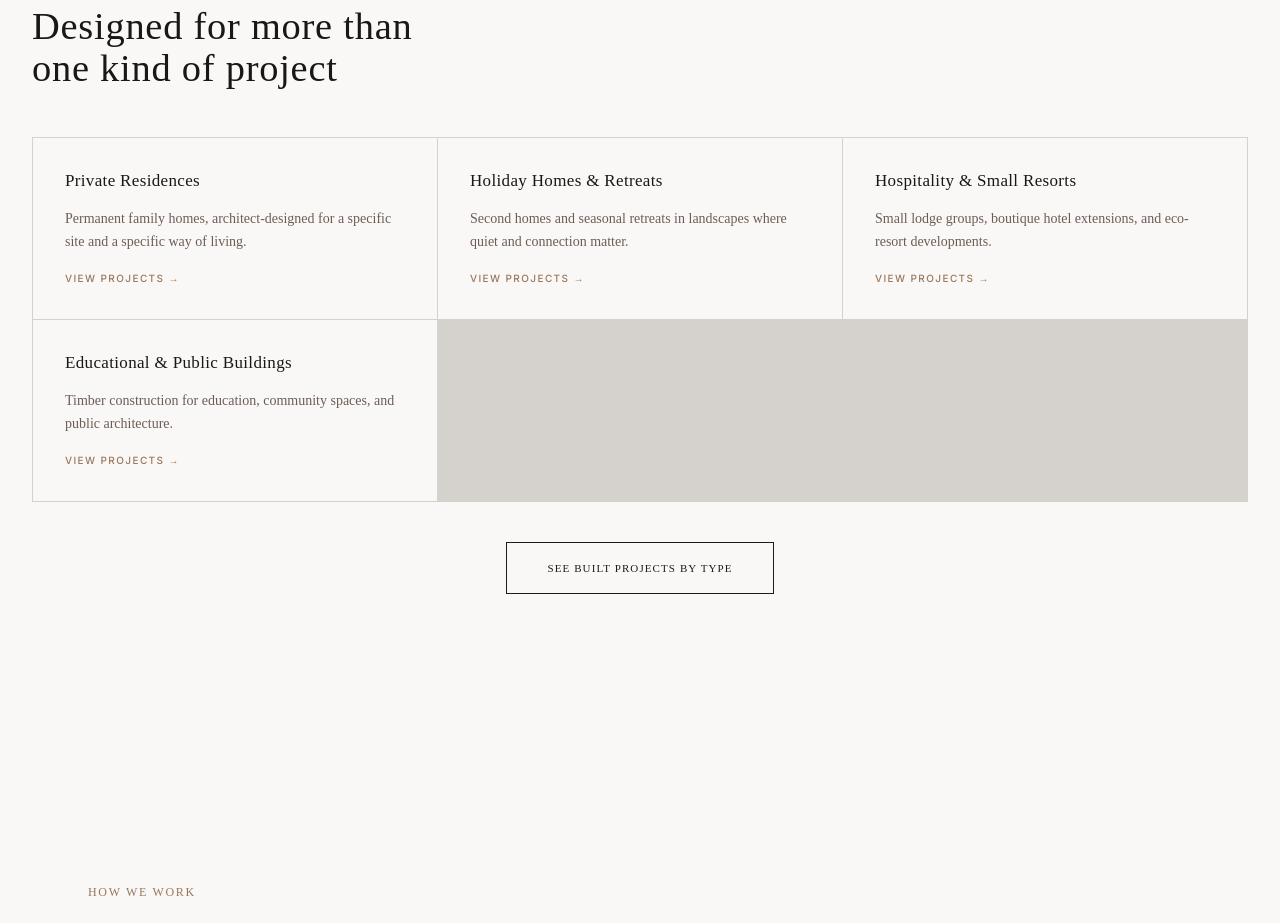
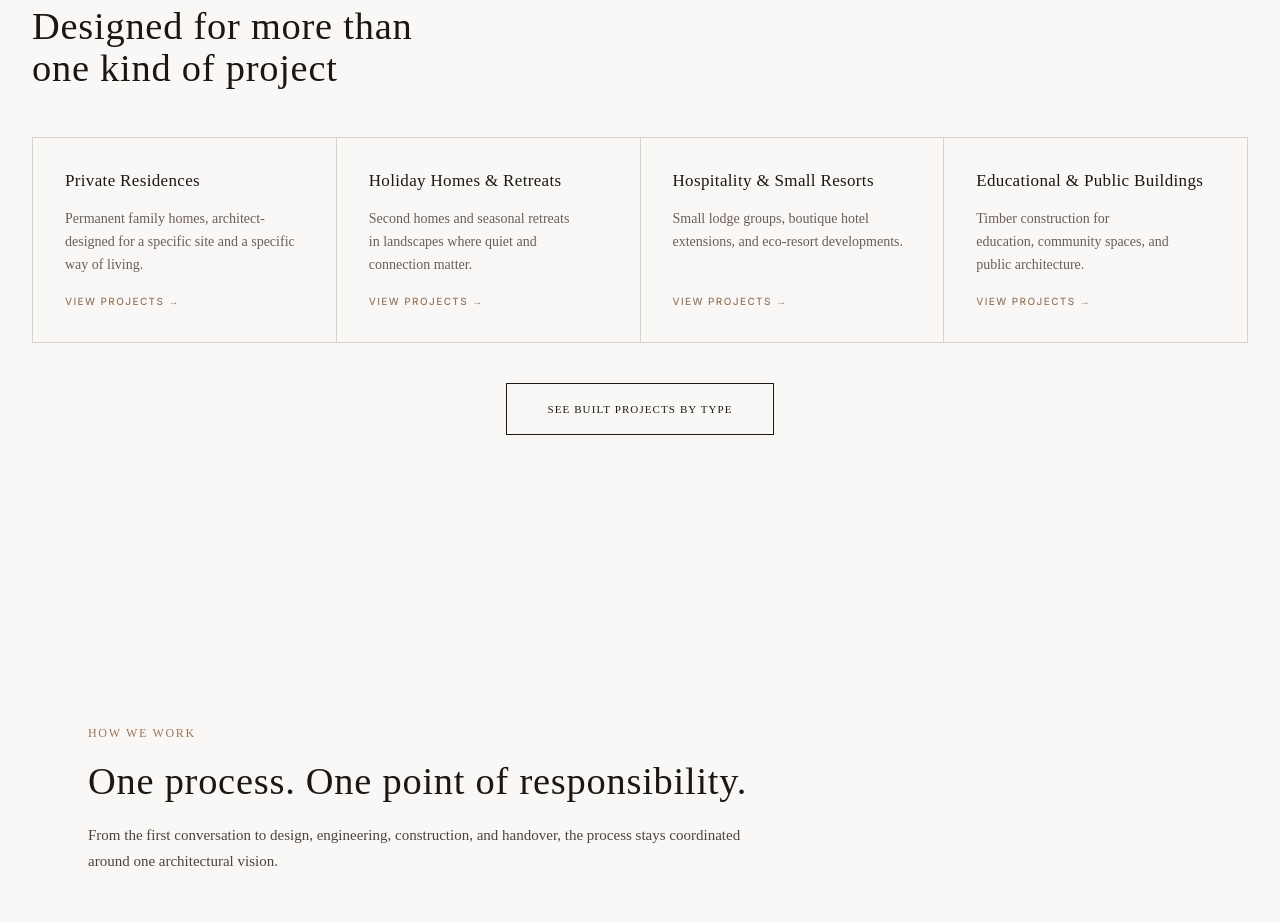
Before and after one commit to soleta-zeroenergy/Site-ul-soletahomes, a Next.js app: page / in a window 1280 px wide. Shown: the part 4840-5763 px from the top of the page. Built offline with nearby package versions, Linux system fonts and the light colour scheme.

Commit message:
Fix home project audience card layout

```diff
--- a/app/page.tsx
+++ b/app/page.tsx
@@ -233,7 +233,7 @@
             </h2>
           </div>
 
-          <div className="grid grid-cols-1 gap-px bg-sand-400 border border-sand-400 sm:grid-cols-2 lg:grid-cols-3">
+          <div className="grid grid-cols-1 gap-px bg-sand-400 border border-sand-400 sm:grid-cols-2 lg:grid-cols-4">
             {homeWhoWeWorkWith.blocks.map((block) => (
               <Link
                 key={block.href}
```
